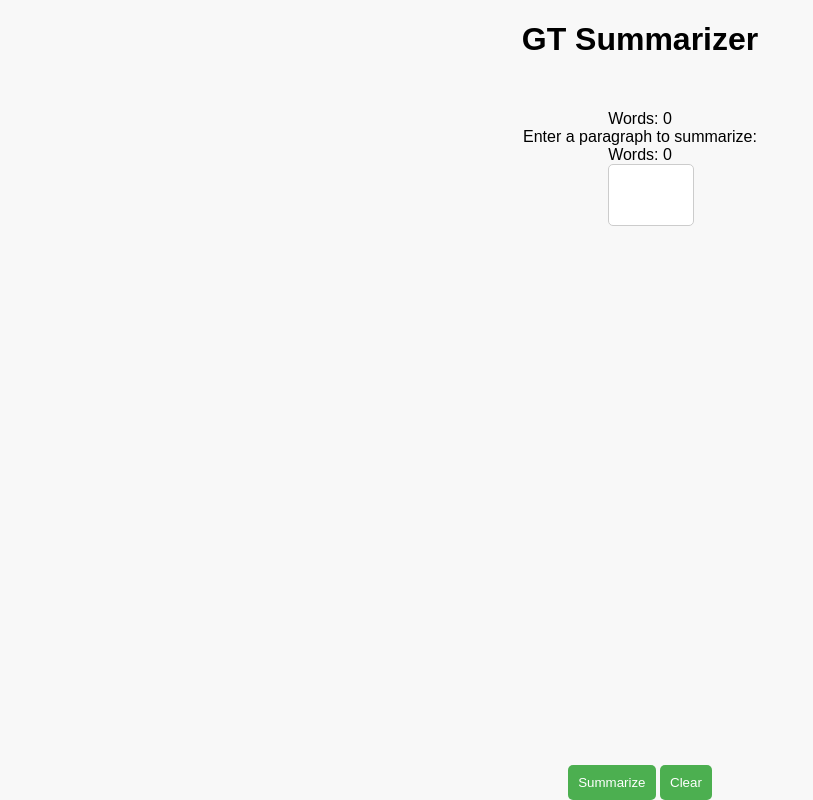
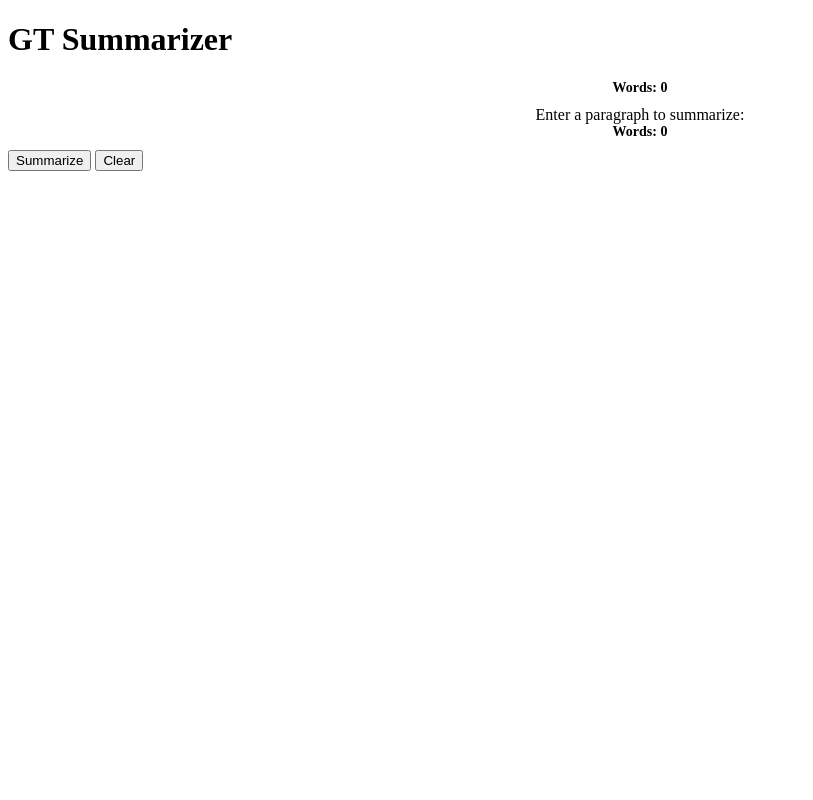
Before and after one commit to harishmanjrekar/harishGT, a Flask app: page / in a window 1280 px wide. Shown: the whole page, without its empty margins (0-813 px from the left). Run offline with Flask 2, Linux system fonts and the light colour scheme.

Commit message:
Update style.css

```diff
--- a/static/style.css
+++ b/static/style.css
@@ -1,107 +1,23 @@
-body, html {
-    margin: 0;
-    padding: 0;
-    width: 100%;
-    height: 100%;
-    overflow: hidden;
-    font-family: Arial, sans-serif;
-}
+/* ... Previous CSS code ... */
 
-.container {
-    width: 100%;
-    height: 100%;
-    display: flex;
-    flex-direction: column;
-    align-items: center;
-    justify-content: center;
-    text-align: center;
-    background-color: #f8f8f8; /* Light gray background */
-}
-
-.header {
-    margin-bottom: 30px;
-}
-
-.chat-container {
-    width: 100%;
-    height: 100%;
+.input-container {
+    flex: 1;
     display: flex;
     flex-direction: column;
     align-items: center;
 }
 
-.chat-box {
-    width: 100%;
+.output-container {
     flex: 1;
-    display: flex;
-    flex-direction: row;
-    align-items: center;
-    justify-content: space-between;
-}
-
-.input-section, .output-section {
-    width: 45%;
-    height: 100%;
-    padding: 10px;
-    display: flex;
-    flex-direction: column;
-}
-
-.input-section {
-    border-right: 1px solid #ccc;
-}
-
-textarea {
-    width: 100%;
-    height: 100%;
-    resize: none;
-    padding: 5px;
-    margin-bottom: 10px;
-    border: 1px solid #ccc;
-    border-radius: 5px;
-}
-
-button {
-    padding: 10px;
-    background-color: #4CAF50; /* Green button background */
-    color: white;
-    border: none;
-    border-radius: 5px;
-    cursor: pointer;
-}
-
-button:hover {
-    background-color: #45a049; /* Darker green on hover */
-}
-
-.output {
-    width: 100%;
-    height: 100%;
-    border: 1px solid #ccc;
-    padding: 10px;
-    overflow-y: auto;
-    background-color: white;
-    border-radius: 5px;
-    text-align: left;
-}
-
-.user-input {
-    margin-top: 10px;
-}
-
-.fullscreen {
     display: flex;
     flex-direction: column;
     align-items: center;
-    justify-content: center;
-    text-align: center;
-    width: 100%;
-    height: 100%;
-    overflow: hidden;
 }
-.message.bot {
-    padding: 5px 10px;
-    background-color: #4CAF50; /* Green box */
-    color: white;
-    border-radius: 5px;
+
+.word-count {
+    margin-bottom: 10px;
+    font-size: 14px;
+    font-weight: bold;
 }
+
+/* ... Previous CSS code ... */
```
